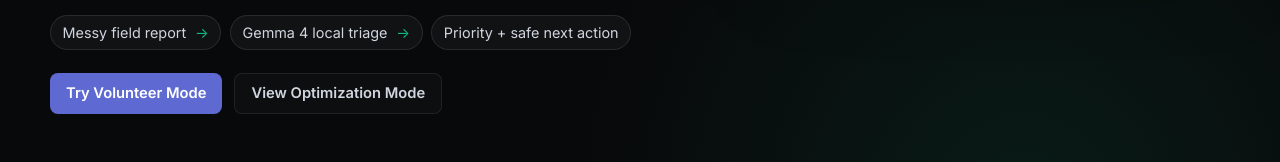
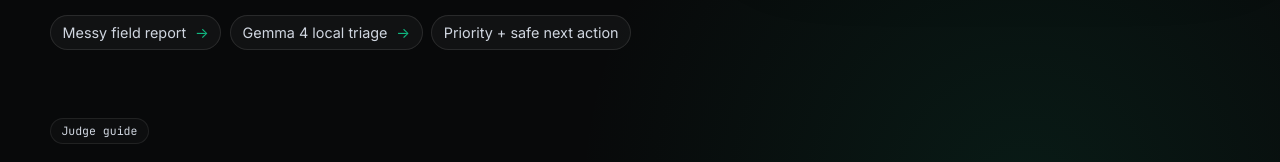
Before and after one commit to mzkarami/gemma-4-good-edge-triage, a plain HTML site: page site/index.html in a window 1280 px wide. Shown: the part 638-800 px from the top of the page. Drawn offline with Linux system fonts and the light colour scheme.

Commit message:
docs: remove duplicate hero demo buttons

```diff
--- a/site/index.html
+++ b/site/index.html
@@ -45,10 +45,6 @@
           <span>Messy field report</span>
           <span>Gemma 4 local triage</span>
           <span>Priority + safe next action</span>
-        </div>
-        <div class="hero-actions">
-          <a class="primary-button" href="#volunteer" data-mode-target="volunteer">Try Volunteer Mode</a>
-          <a class="ghost-button" href="#optimization" data-mode-target="optimization">View Optimization Mode</a>
         </div>
       </div>
       <aside class="hero-panel" aria-label="Current frontier summary">
```
Also changed, not shown: 1 other file.
